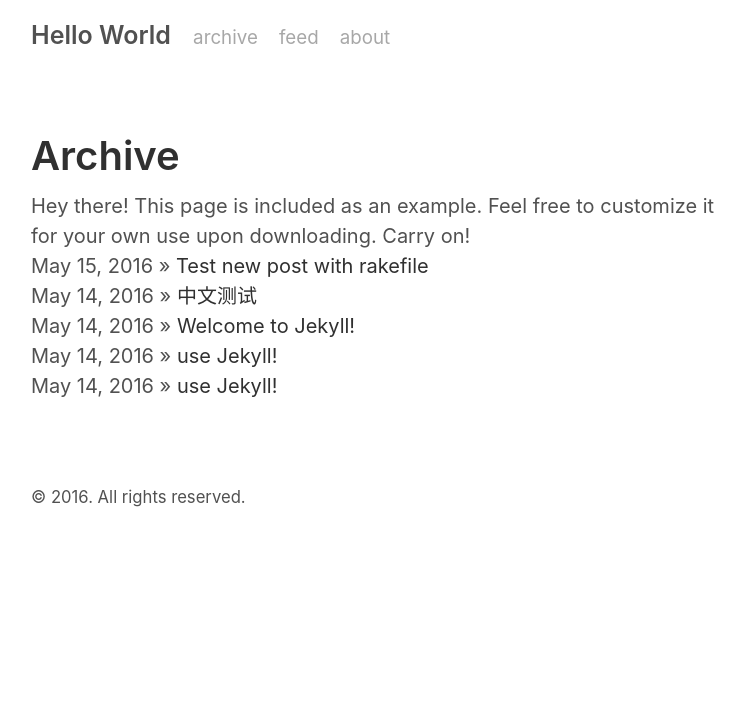
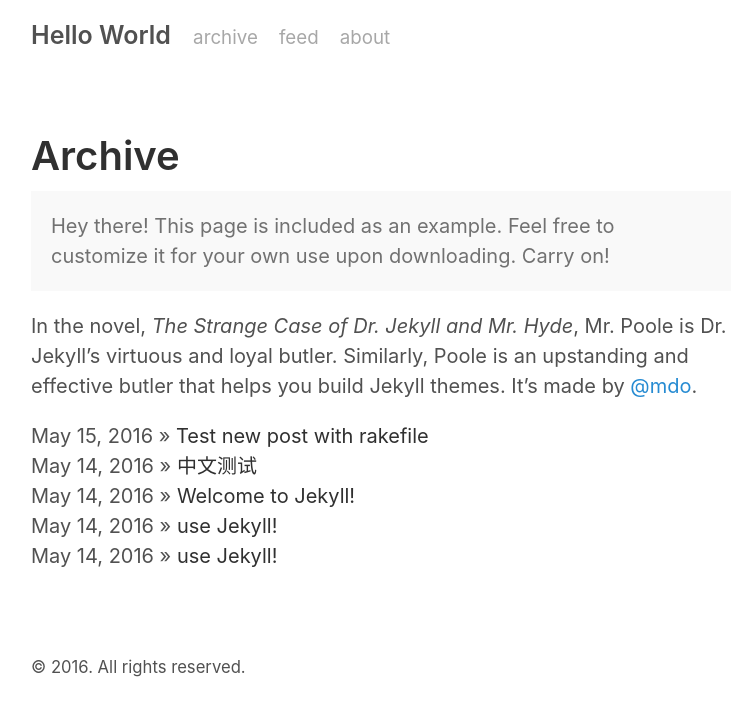
Before and after one commit to zjengjie/zjengjie.github.com, a Jekyll site: the page built from archive.html, in a window 1280 px wide. Shown: the top 716 px of the page, without its empty margins (259-1015 px from the left). Built offline with Jekyll 4.4.1, drawn with Linux system fonts in a browser that asks for light colours.

Commit message:
archive test

```diff
--- a/archive.html
+++ b/archive.html
@@ -3,7 +3,10 @@ layout: page
 title: Archive
 ---
 
+<p class="message">
 Hey there! This page is included as an example. Feel free to customize it for your own use upon downloading. Carry on!
+</p>
+<p>In the novel, <em>The Strange Case of Dr. Jekyll and Mr. Hyde</em>, Mr. Poole is Dr. Jekyll’s virtuous and loyal butler. Similarly, Poole is an upstanding and effective butler that helps you build Jekyll themes. It’s made by <a href="https://twitter.com/mdo">@mdo</a>.</p>
 
 {% for post in site.posts %}
 
```
